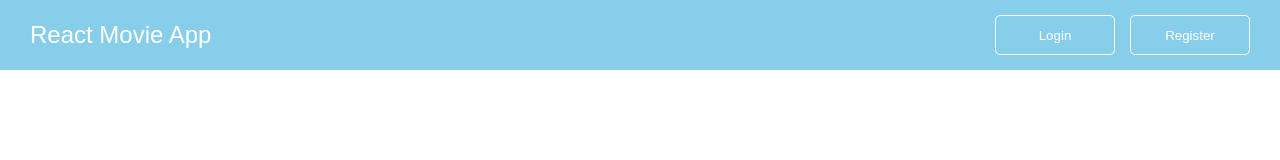
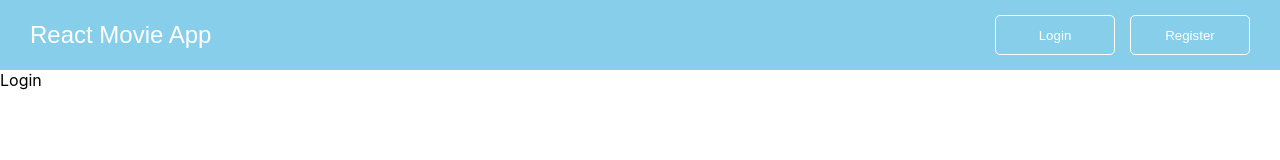
Before and after one commit to yusufgozukara/Movie-App-Project-React, a React (Create React App) app: page /login in a window 1280 px wide. Shown: the top 160 px of the page. Built offline with nearby package versions, Linux system fonts and the light colour scheme.

Commit message:
login components preparing

```diff
--- a/src/pages/Login.js
+++ b/src/pages/Login.js
@@ -0,0 +1,9 @@
+import React from 'react'
+
+const Login = () => {
+  return (
+    <div>Login</div>
+  )
+}
+
+export default Login
--- /dev/null
+++ b/src/pages/NotFound.js
@@ -0,0 +1,9 @@
+import React from 'react'
+
+const NotFound = () => {
+  return (
+    <div>NotFound</div>
+  )
+}
+
+export default NotFound
--- a/src/router/Router.js
+++ b/src/router/Router.js
@@ -1,6 +1,8 @@
 import React from 'react'
 import { BrowserRouter, Routes, Route } from 'react-router-dom'
 import Navbar from '../components/Navbar'
+import Login from '../pages/Login'
+import NotFound from '../pages/NotFound'
 
 const Router = () => {
   return (
@@ -8,7 +10,8 @@ const Router = () => {
     <BrowserRouter>
         <Navbar/>
         <Routes>
-            <Route></Route>
+            <Route path='/login' element={<Login/>}/>
+            {/* <Route path='*' element={<NotFound/>}/> */}
         </Routes>
 
     </BrowserRouter>
```
Also changed, not shown: src/assets/cntower.jpeg (added).
